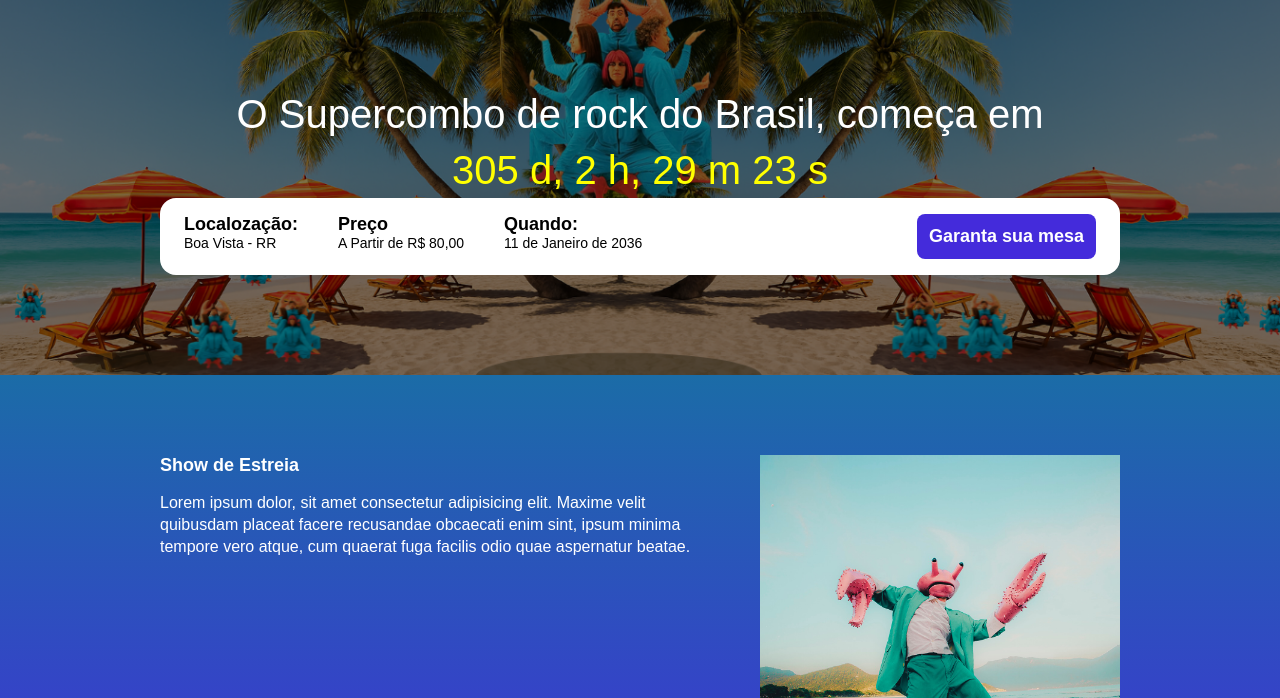
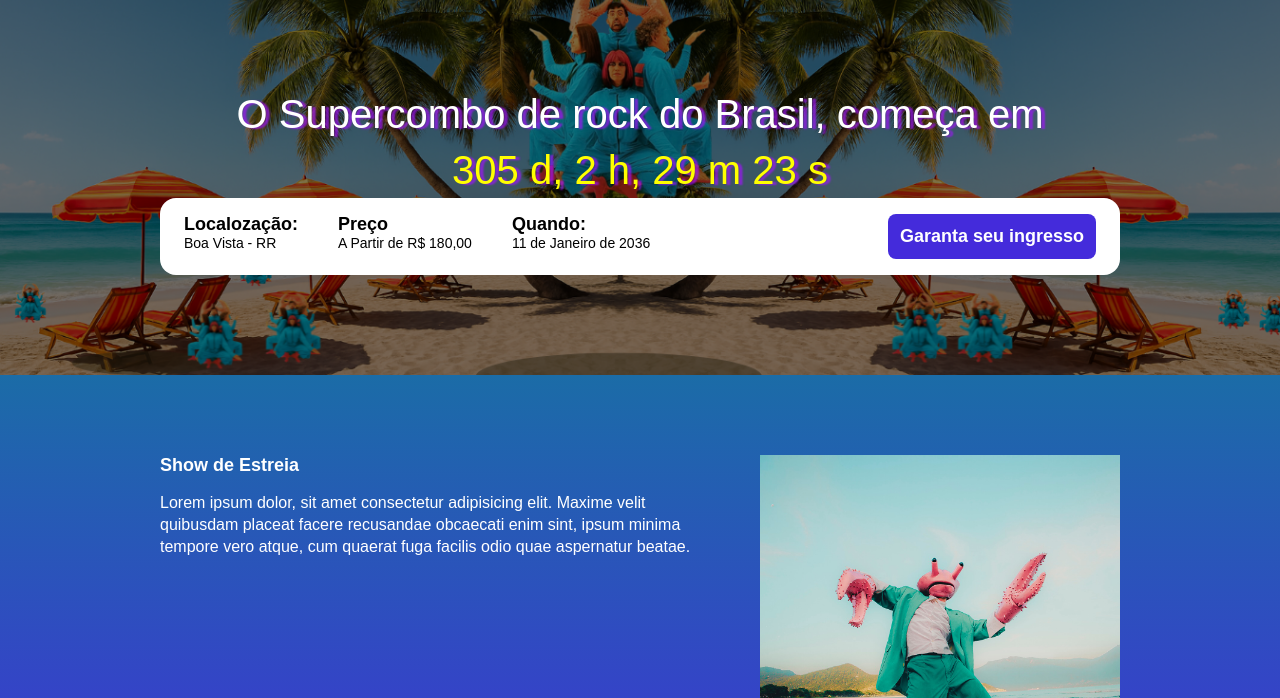
Before and after one commit to jasonrn36/Show_landing_Page, a website built with Parcel: page src/index.html in a window 1280 px wide. Shown: the part 102-800 px from the top of the page. Built offline with nearby package versions, Linux system fonts and the light colour scheme.

Commit message:
finalização do exercício

```diff
--- a/src/estilos/_hero.scss
+++ b/src/estilos/_hero.scss
@@ -25,7 +25,7 @@
         font-size: 40px;
         line-height: 56px;
         text-align: center;
-
+        text-shadow: 4px 1px 2px rgba(164, 18, 255, 0.7); //sombra para melhorar a legibilidade do texto sobre a imagem
         &--contador {
             color: yellow;
         }
--- a/src/index.html
+++ b/src/index.html
@@ -30,7 +30,7 @@
                     </li>
                     <li class="infos-bar__infos__item">
                         <b>Preço</b>
-                        A Partir de R$ 80,00
+                        A Partir de R$ 180,00
                     </li>
                     <li class="infos-bar__infos__item">
                         <b>Quando:</b>
@@ -38,7 +38,7 @@
                     </li>
                 </ul>
                 <a href="#" class="button button--primary">
-                    Garanta sua mesa
+                    Garanta seu ingresso
                 </a>
             </nav>
         </div>
```
Also changed, not shown: dist/estilos/main.css, dist/index.html, 1 other file.
